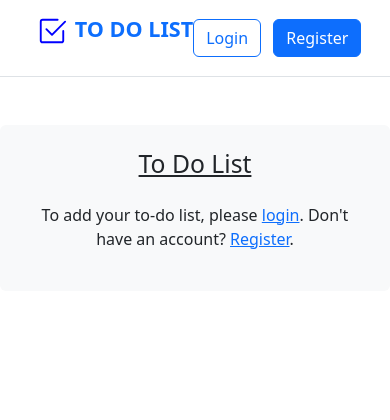
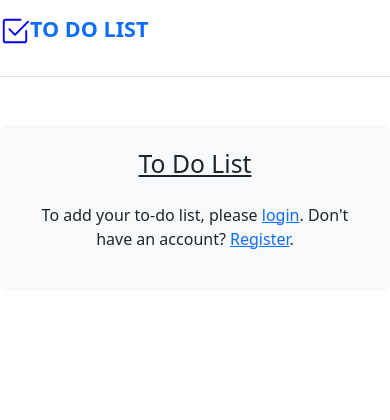
Before and after one commit to shabeerSonu/To_Do_List, a Flask app: page / in a window 390 px wide. Shown: the top 420 px of the page. Run offline with Flask 3, Linux system fonts and the light colour scheme; some libraries are stand-ins or nearby versions.

Commit message:
change it look good on phones

```diff
--- a/templates/header.html
+++ b/templates/header.html
@@ -12,28 +12,32 @@
     <title>To Do List</title>
 </head>
 <body>
-    <header class="d-flex flex-wrap align-items-center justify-content-center justify-content-md-between py-3 mb-4 border-bottom">
-      <div class="col-mx-auto mb-2 mb-md-0">
+    <header class="d-flex flex-wrap align-items-center justify-content-between py-3 mb-4 border-bottom">
+        <div class="col-md-3 mb-2 mb-md-0">
+            <!-- Heading and logo -->
             <a href="{{ url_for('home') }}" class="d-inline-flex link-body-emphasis text-decoration-none">
-          <svg xmlns="http://www.w3.org/2000/svg" width="30" height="30" fill="Blue" class="bi bi-check2-square ms-3 me-2" viewBox="0 0 16 16">
+                <svg xmlns="http://www.w3.org/2000/svg" width="30" height="30" fill="Blue" class="bi bi-check2-square" viewBox="0 0 16 16">
                     <path d="M3 14.5A1.5 1.5 0 0 1 1.5 13V3A1.5 1.5 0 0 1 3 1.5h8a.5.5 0 0 1 0 1H3a.5.5 0 0 0-.5.5v10a.5.5 0 0 0 .5.5h10a.5.5 0 0 0 .5-.5V8a.5.5 0 0 1 1 0v5a1.5 1.5 0 0 1-1.5 1.5z"/>
                     <path d="m8.354 10.354 7-7a.5.5 0 0 0-.708-.708L8 9.293 5.354 6.646a.5.5 0 1 0-.708.708l3 3a.5.5 0 0 0 .708 0"/>
                 </svg>
                 <h4 class="text-primary"><strong>TO DO LIST</strong></h4>
             </a>
         </div>
-        <div class="col-md-3 text-end">
 
+        <div class="col-md-6 text-center order-0 order-md-1">
+            <!-- Content for authenticated users (login/logout) -->
             {% block header_content %}
             {% endblock %}
         </div>
-    <div class="col-md-3 text-end">
+
+        <div class="col-md-3 text-end order-2 order-md-2">
+            <!-- Login/Register/Logout buttons -->
             {% if not current_user.is_authenticated %}
-            <a href="{{ url_for('login') }}" class="btn btn-outline-primary me-2">Login</a>
-            <a href="{{ url_for('register') }}" class="btn btn-primary me-2">Register</a>
+                <a href="{{ url_for('login') }}" class="btn btn-outline-primary me-2 ms-auto d-none d-md-inline">Login</a>
+                <a href="{{ url_for('register') }}" class="btn btn-primary me-2 ms-auto d-none d-md-inline">Register</a>
             {% else %}
                 <a href="{{ url_for('logout') }}" class="btn btn-outline-primary me-2">Logout
-                <svg xmlns="http://www.w3.org/2000/svg" width="18" height="18" fill="currentColor" class="bi bi-box-arrow-left" viewBox="0 0 16 16">
+                    <svg xmlns="http://www.w3.org/2000/svg" width="20" height="20" fill="blue" class="bi bi-box-arrow-left" viewBox="0 0 16 16">
                         <path fill-rule="evenodd" d="M6 12.5a.5.5 0 0 0 .5.5h8a.5.5 0 0 0 .5-.5v-9a.5.5 0 0 0-.5-.5h-8a.5.5 0 0 0-.5.5v2a.5.5 0 0 1-1 0v-2A1.5 1.5 0 0 1 6.5 2h8A1.5 1.5 0 0 1 16 3.5v9a1.5 1.5 0 0 1-1.5 1.5h-8A1.5 1.5 0 0 1 5 12.5v-2a.5.5 0 0 1 1 0z"/>
                         <path fill-rule="evenodd" d="M.146 8.354a.5.5 0 0 1 0-.708l3-3a.5.5 0 1 1 .708.708L1.707 7.5H10.5a.5.5 0 0 1 0 1H1.707l2.147 2.146a.5.5 0 0 1-.708.708l-3-3z"/>
                     </svg>
```
Lines whose indentation alone changed are shown as unchanged.
